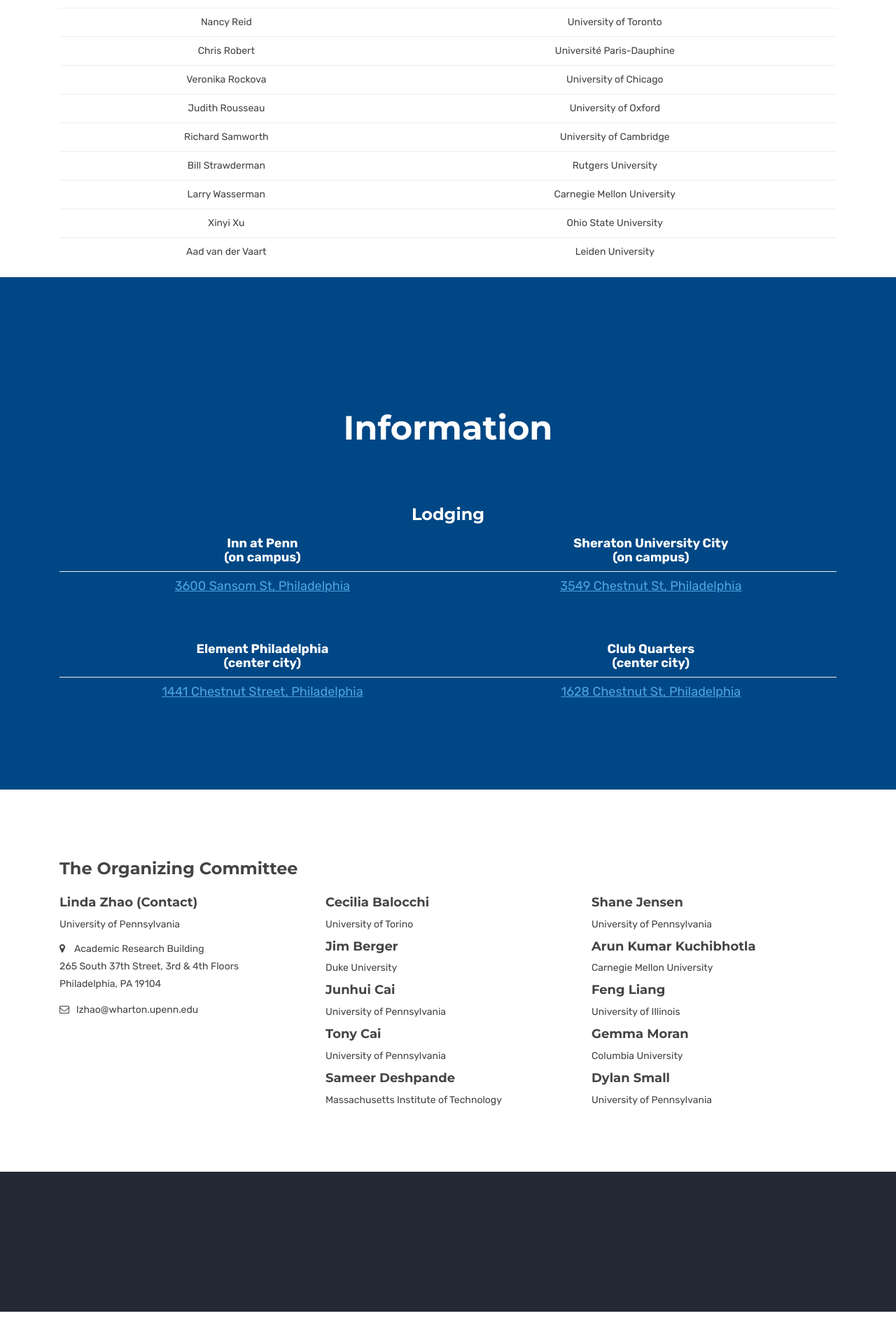
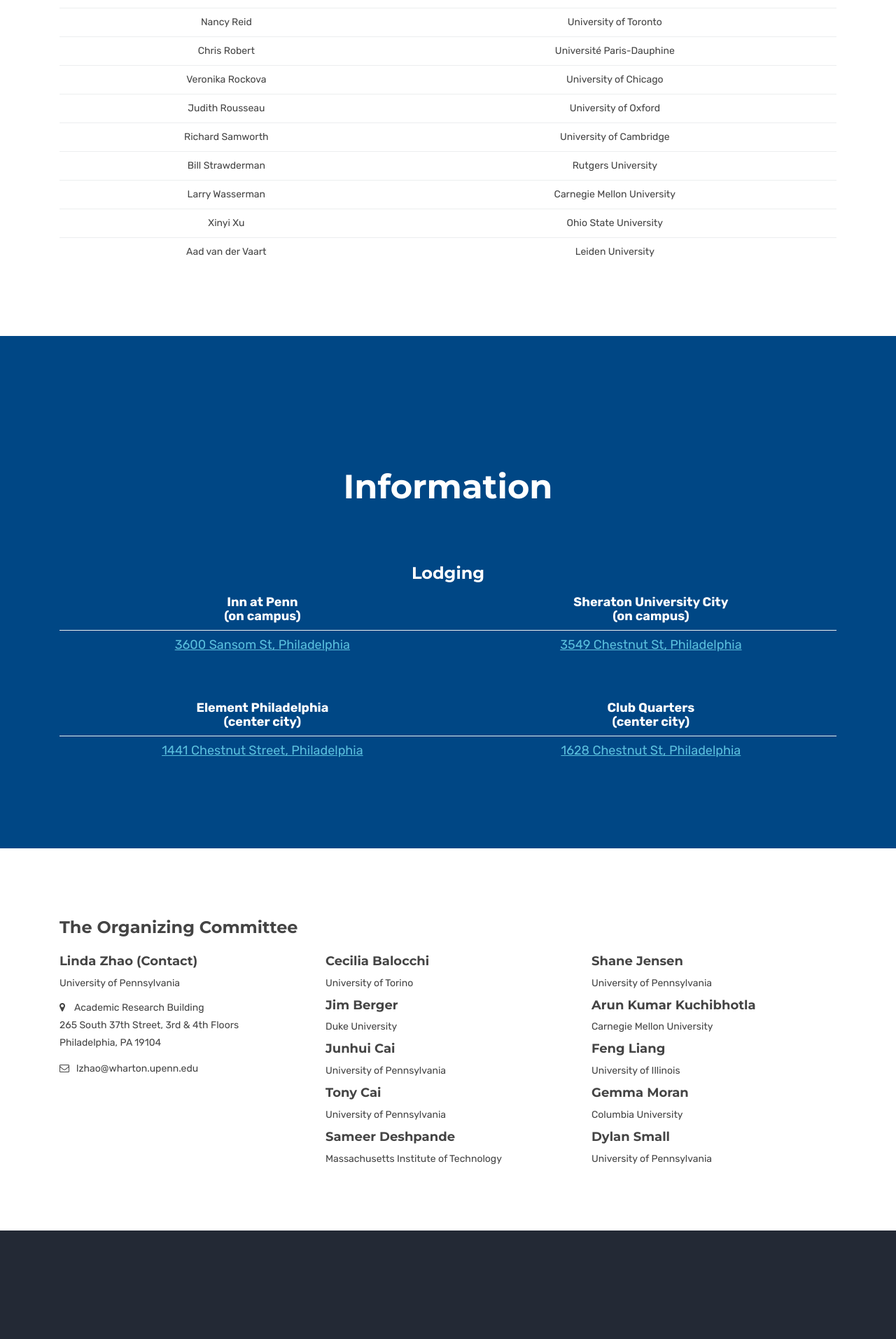
Before and after one commit to cccfran/edgeorge70, a Jekyll site: the page built from index.html, in a window 1280 px wide. Shown: the part 1603-3516 px from the top of the page at 70% size. Built offline with Jekyll 4.4.1, drawn with Linux system fonts in a browser that asks for light colours; nearby versions of some CDN libraries; library files that are not in the unit come from our copies.

Commit message:
spacing and color

```diff
--- a/assets/css/main.css
+++ b/assets/css/main.css
@@ -4024,6 +4024,7 @@
 .table a {
 	text-decoration: underline;
 	font-weight: 500;
+	color: #5bc0de;
 }
 
 #default-tab ul.nav-tabs {
--- a/index.html
+++ b/index.html
@@ -147,6 +147,7 @@
                 {% endfor %}
               </tbody>
             </table>
+            <div class="mb-60"></div>
           </div>
 
           <!-- <div class="col-sm-5">
@@ -217,6 +218,7 @@
               <div class="row-spacer"></div>
             </div>
           </div>
+          <div class="mb-30"></div>
         </div>
         <!-- end keynote -->
       </div>
```
